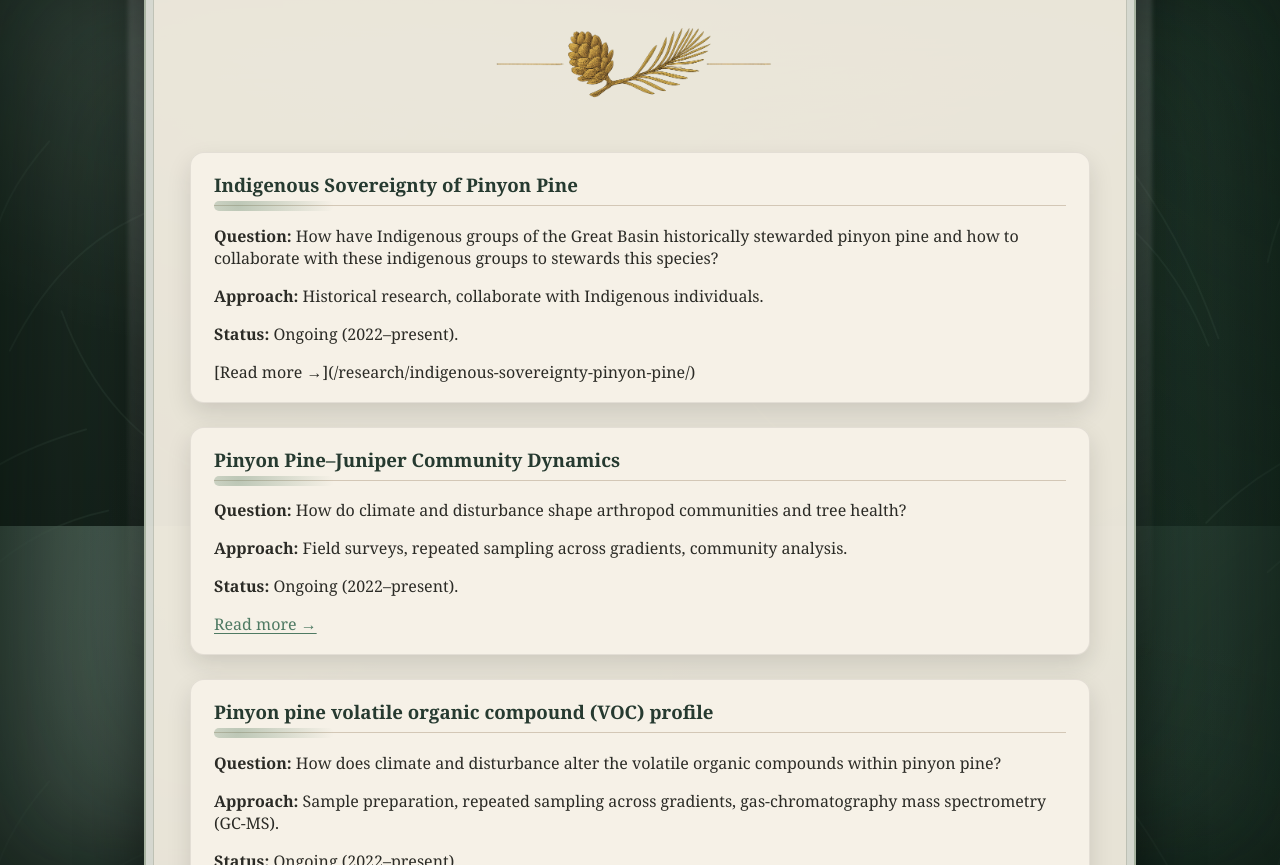
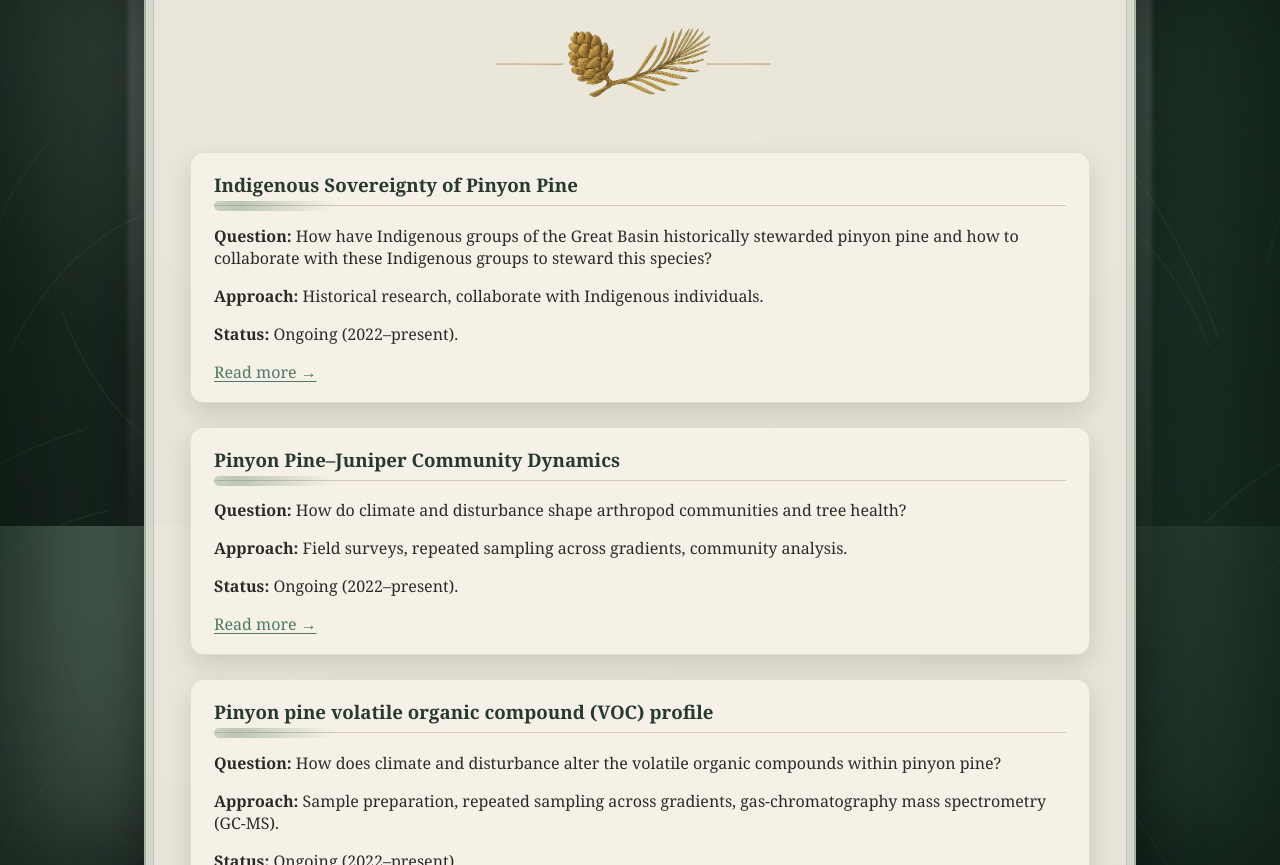
Before and after one commit to ChloeCollierAllen/ChloeCollierAllen.github.io, a Jekyll site: the page built from research.md, in a window 1280 px wide and 900 px high, scrolled down 1239 px, cut to the strip 35-900 px from the top of the window. Built offline with Jekyll 4.4.1, drawn with Linux system fonts in a browser that asks for light colours.

Commit message:
Update research.md

```diff
--- a/research.md
+++ b/research.md
@@ -80,11 +80,18 @@ means for food sovereignty, Indigenous communities, and ecosystem resilience.
 
 <div class="project-card">
   <h3>Indigenous Sovereignty of Pinyon Pine</h3>
-  <p><strong>Question:</strong> How have Indigenous groups of the Great Basin historically stewarded pinyon pine and how to collaborate with these indigenous groups to stewards this species?</p>
+
+  <p><strong>Question:</strong> How have Indigenous groups of the Great Basin historically stewarded pinyon pine and how to collaborate with these Indigenous groups to steward this species?</p>
+
   <p><strong>Approach:</strong> Historical research, collaborate with Indigenous individuals.</p>
+
   <p><strong>Status:</strong> Ongoing (2022–present).</p>
- [Read more →](/research/indigenous-sovereignty-pinyon-pine/)
+
+  <a href="/research/indigenous-sovereignty-pinyon-pine/" class="read-more">
+    Read more →
+  </a>
 </div>
+
 
 
 <div class="project-card">
```
